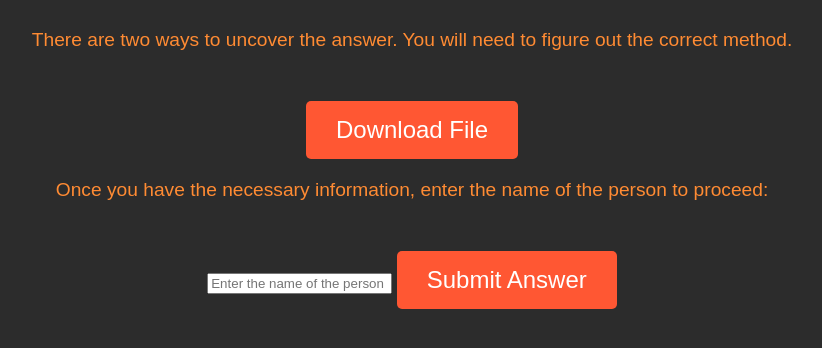
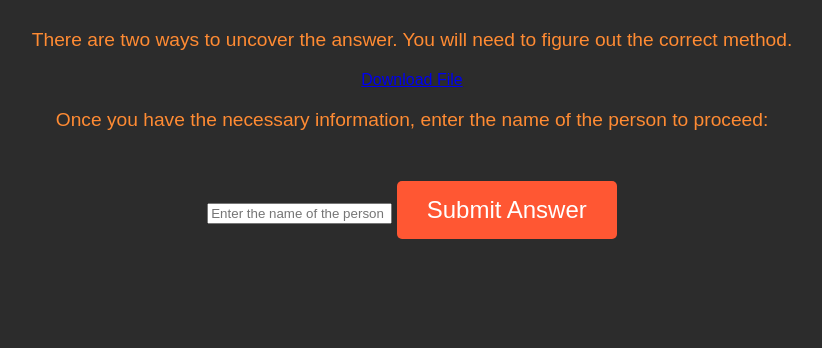
Before and after one commit to Theamazingman19/Puzzlegame, a plain HTML site: page limbo.html in a window 1280 px wide. Shown: the part 108-456 px from the top of the page, without its empty margins (228-1050 px from the left). Drawn offline with Linux system fonts and the light colour scheme.

Commit message:
Update limbo.html

```diff
--- a/limbo.html
+++ b/limbo.html
@@ -11,8 +11,8 @@
         <h1>Welcome to Limbo</h1>
         <p class="puzzle-question">There are two ways to uncover the answer. You will need to figure out the correct method.</p>
 
-        <a href="aHR0cHM6Ly93d3cueW91dHViZS5jb20vd2F0Y2g_dj1kM1VNWTBRY0hsUSZ0PTExM3M.txt" download="aHR0cHM6Ly93d3cueW91dHViZS5jb20vd2F0Y2g_dj1kM1VNWTBRY0hsUSZ0PTExM3M.txt">
-            <button>Download File</button>
+        <a href="data:text/plain;charset=utf-8,SGVsbG8gdGhpcyBpcyBhIHRlc3Q=" download="aHR0cHM6Ly93d3cueW91dHViZS5jb20vd2F0Y2g_dj1kM1VNWTBRY0hsUSZ0PTExM3M.txt">
+        Download File
         </a>
 
         <p>Once you have the necessary information, enter the name of the person to proceed:</p>
```
